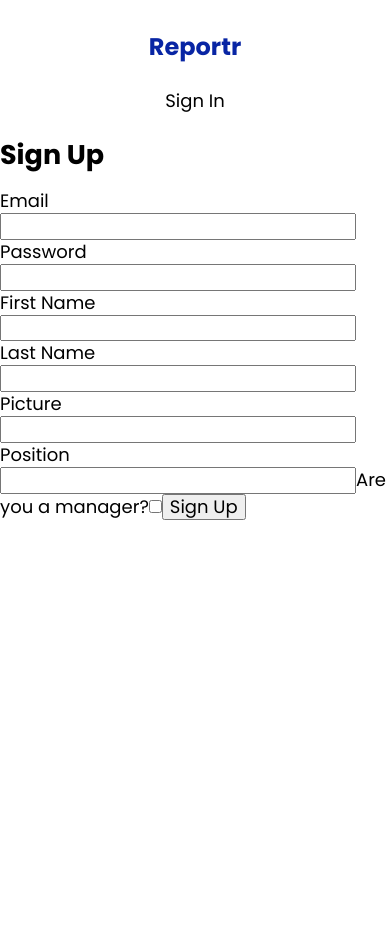
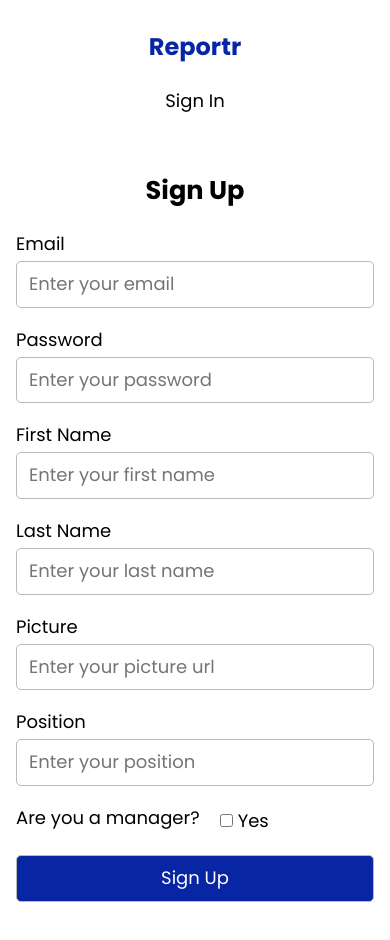
Before and after one commit to solomonbarayev/reportr-frontend, a React (Create React App) app: page /signup in a window 390 px wide. Shown: the top 940 px of the page. Before the commit the page ends 844 px from the top, so only its background shows below. Built offline with nearby package versions, Linux system fonts and the light colour scheme; no server answers.

Commit message:
signup page styled and responsive

```diff
--- a/src/blocks/Signin.css
+++ b/src/blocks/Signin.css
@@ -30,7 +30,7 @@
   margin-bottom: 20px;
 }
 
-.singin__btn {
+.signin__btn {
   padding: 12px;
   border: 1px solid rgb(185, 185, 185);
   border-radius: 5px;
--- a/src/blocks/Signup.css
+++ b/src/blocks/Signup.css
@@ -0,0 +1,87 @@
+.signup {
+  text-align: center;
+  padding-top: 35px;
+  padding-bottom: 35px;
+}
+
+.signup__title {
+  font-size: 1.6rem;
+  margin-block-start: 0;
+  margin-block-end: 0;
+  margin-bottom: 30px;
+}
+
+.signup__form {
+  display: flex;
+  flex-direction: column;
+  margin: 30px auto 0;
+  max-width: 400px;
+  width: 100%;
+  text-align: start;
+}
+
+.signup__label {
+  margin-bottom: 5px;
+}
+
+.signup__input {
+  padding: 12px;
+  border: 1px solid rgb(185, 185, 185);
+  border-radius: 5px;
+  margin-bottom: 20px;
+}
+
+.signup__btn {
+  padding: 12px;
+  border: 1px solid rgb(185, 185, 185);
+  border-radius: 5px;
+  margin-bottom: 20px;
+  background-color: rgb(8, 37, 164);
+  color: white;
+  cursor: pointer;
+}
+
+.signup__link {
+  text-decoration: none;
+  color: rgb(8, 37, 164);
+}
+
+.signup__checkbox {
+  margin-bottom: 20px;
+  display: flex;
+  gap: 20px;
+  align-items: center;
+}
+
+.signup__checkbox-container {
+  display: flex;
+  align-items: center;
+  gap: 5px;
+}
+
+.signup__employees-list {
+  list-style: none;
+  padding-inline-start: 0;
+}
+
+.signup__employee-list-item {
+  display: flex;
+  align-items: center;
+  gap: 10px;
+}
+
+.signup__employee-list-item_deactivated {
+  opacity: 0.5;
+}
+
+.signup__subordinates-notice {
+  font-size: 0.8rem;
+  color: gray;
+}
+
+@media screen and (max-width: 420px) {
+  .signup {
+    padding-left: 16px;
+    padding-right: 16px;
+  }
+}
--- a/src/components/EmployeeCheckboxes.tsx
+++ b/src/components/EmployeeCheckboxes.tsx
@@ -1,8 +1,5 @@
 import React from 'react';
 import { useEmployees } from '../contexts/EmployeesContext';
-import { IEmployee } from '../model/EmployeeData';
-import api from '../../src/utils/api';
-// import EmployeeOption from './EmployeeOption/EmployeeOption';
 import EmployeeOption from './EmployeeOption';
 
 interface Props {
@@ -17,8 +14,8 @@ const EmployeeCheckboxes = ({
   const { employees } = useEmployees();
 
   return (
-    <div className="employee-checkboxes">
-      <ul className="employee-checkboxes__list">
+    <>
+      <ul className="signup__employees-list">
         {employees.map((employee) => (
           <EmployeeOption
             employee={employee}
@@ -28,7 +25,7 @@ const EmployeeCheckboxes = ({
           />
         ))}
       </ul>
-    </div>
+    </>
   );
 };
 
--- a/src/components/EmployeeOption.tsx
+++ b/src/components/EmployeeOption.tsx
@@ -12,10 +12,22 @@ const EmployeeOption = ({
   handleEmployeeCheckboxes,
   checkIfEmployeeChecked,
 }: Props) => {
+  const [isDisabled, setIsDisabled] = React.useState(false);
+
+  React.useEffect(() => {
+    if (employee.managerId) {
+      setIsDisabled(true);
+    }
+  }, []);
+
   return (
-    <li>
+    <li
+      className={`signup__employee-list-item ${
+        employee.managerId ? 'signup__employee-list-item_deactivated' : null
+      }`}>
       <input
         type="checkbox"
+        disabled={isDisabled}
         id={employee._id}
         name={employee._id}
         onChange={handleEmployeeCheckboxes}
--- a/src/components/SignIn.tsx
+++ b/src/components/SignIn.tsx
@@ -45,7 +45,7 @@ const SignIn = ({ handleSignIn }: Props) => {
           placeholder="Enter your password"
           className="signin__input"
         />
-        <button type="submit" className="singin__btn">
+        <button type="submit" className="signin__btn">
           Sign In
         </button>
       </form>
--- a/src/components/SignUp.tsx
+++ b/src/components/SignUp.tsx
@@ -53,57 +53,85 @@ const SignUp = ({ handleSignUp }: Props) => {
 
   return (
     <section className="signup">
-      <h2>Sign Up</h2>
-      <form onSubmit={handleSubmit}>
-        <label htmlFor="email">Email</label>
+      <h2 className="signup__title">Sign Up</h2>
+      <form onSubmit={handleSubmit} className="signup__form">
+        <label htmlFor="email" className="signup__label">
+          Email
+        </label>
         <input
+          className="signup__input"
           type="email"
           name="email"
           id="email"
           value={userData.email}
           onChange={handleChange}
+          placeholder="Enter your email"
         />
-        <label htmlFor="password">Password</label>
+        <label htmlFor="password" className="signup__label">
+          Password
+        </label>
         <input
+          className="signup__input"
           type="password"
           name="password"
           id="password"
           onChange={handleChange}
           value={userData.password}
+          placeholder="Enter your password"
         />
-        <label htmlFor="name">First Name</label>
+        <label htmlFor="name" className="signup__label">
+          First Name
+        </label>
         <input
+          className="signup__input"
           type="text"
           name="firstName"
           id="firstName"
           onChange={handleChange}
           value={userData.firstName}
+          placeholder="Enter your first name"
         />
-        <label htmlFor="name">Last Name</label>
+        <label htmlFor="name" className="signup__label">
+          Last Name
+        </label>
         <input
+          className="signup__input"
           type="text"
           name="lastName"
           id="lastName"
           onChange={handleChange}
           value={userData.lastName}
+          placeholder="Enter your last name"
         />
-        <label htmlFor="picture">Picture</label>
+        <label htmlFor="picture" className="signup__label">
+          Picture
+        </label>
         <input
+          className="signup__input"
           type="text"
           name="picture"
           id="picture"
           onChange={handleChange}
           value={userData.picture}
+          placeholder="Enter your picture url"
         />
-        <label htmlFor="position">Position</label>
+        <label htmlFor="position" className="signup__label">
+          Position
+        </label>
         <input
+          className="signup__input"
           type="text"
           name="position"
           id="position"
           onChange={handleChange}
           value={userData.position}
+          placeholder="Enter your position"
         />
-        <label htmlFor="isManager">Are you a manager?</label>
+        <div className="signup__checkbox">
+          <label htmlFor="isManager" className="signup__label">
+            Are you a manager?
+          </label>
+          <div className="signup__checkbox-container">
             <input
               type="checkbox"
               name="isManager"
@@ -111,10 +139,18 @@ const SignUp = ({ handleSignUp }: Props) => {
               onChange={handleCheckBoxChange}
               checked={userData.isManager}
             />
+            <span className="signup__check-text">Yes</span>
+          </div>
+        </div>
 
         {userData.isManager && (
           <div className="signup__subordinates">
-            <label htmlFor="subordinates">Who are you're employees?</label>
+            <label htmlFor="subordinates">
+              Who are your employees?{' '}
+              <div className="signup__subordinates-notice">
+                (employees who already have a manager cannot be selected)
+              </div>
+            </label>
             <EmployeeCheckboxes
               handleEmployeeCheckboxes={handleEmployeeCheckboxes}
               checkIfEmployeeChecked={checkIfEmployeeChecked}
@@ -122,7 +158,9 @@ const SignUp = ({ handleSignUp }: Props) => {
           </div>
         )}
 
-        <button type="submit">Sign Up</button>
+        <button type="submit" className="signup__btn">
+          Sign Up
+        </button>
       </form>
     </section>
   );
```
Lines whose indentation alone changed are shown as unchanged.
